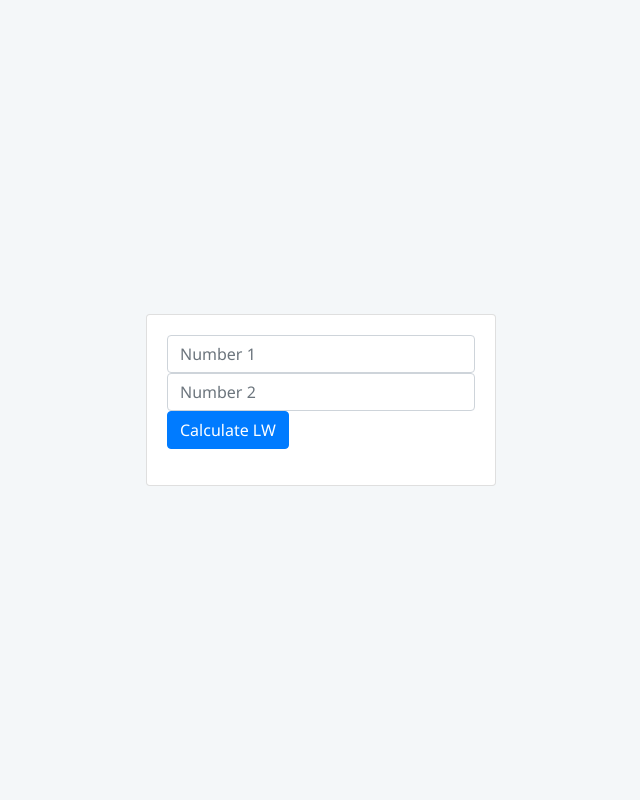
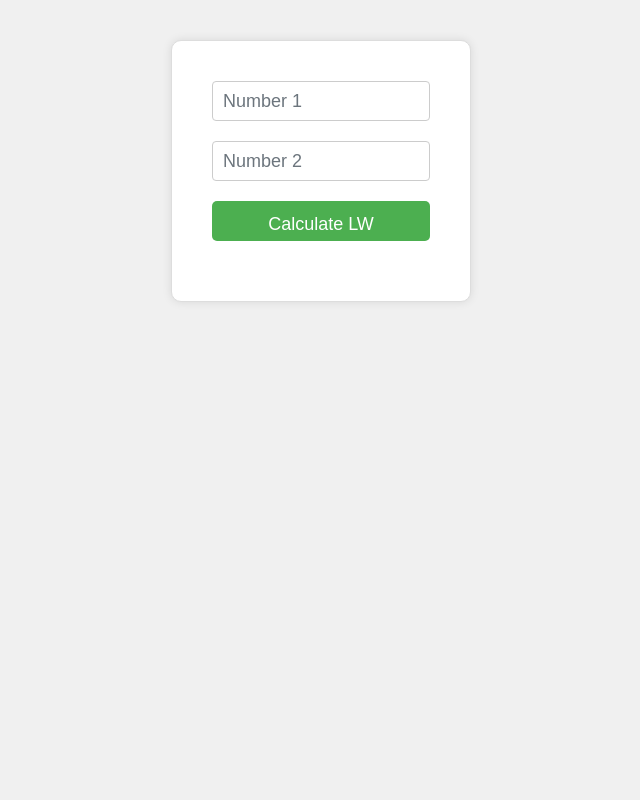
Before and after one commit to anushkaaa11/AWS_DevOps, a Flask app: page / in a window 1280 px wide. Shown: the whole page, without its empty margins (319-959 px from the left). Run offline with Flask 2, Linux system fonts and the light colour scheme; some libraries are stand-ins or nearby versions.

Commit message:
Update index.html

```diff
--- a/templates/index.html
+++ b/templates/index.html
@@ -5,83 +5,52 @@
   <link rel="stylesheet" href="https://maxcdn.bootstrapcdn.com/bootstrap/4.0.0/css/bootstrap.min.css">
   <style>
     body {
-    margin: 0;
-    padding: 0;
-    box-sizing: border-box;
-    display: flex;
-    justify-content: center;
-    align-items: center;
-    height: 100vh;
-    background-color: #f4f7f9; /* Light background for a clean look */
-    font-family: 'Segoe UI', Tahoma, Geneva, Verdana, sans-serif;
-}
-#calculator {
-    width: 300px;
-    margin: 50px auto;
-    padding: 20px;
-    border-radius: 12px;
-    background: #f7f9fc;
-    box-shadow: 0 4px 10px rgba(0, 0, 0, 0.1);
-    display: flex;
-    flex-direction: column;
-    gap: 10px;
+      font-family: Arial, sans-serif;
+      background-color: #f0f0f0;
     }
 
-#calculator .display {
-    height: 60px;
-    padding: 10px;
-    border-radius: 8px;
-    background: #ffffff;
-    font-size: 24px;
-    text-align: right;
-    color: #333;
+    #calc-form {
+      width: 300px;
+      margin: 40px auto;
+      padding: 20px;
+      background-color: #fff;
       border: 1px solid #ddd;
-    box-shadow: inset 0 2px 4px rgba(0, 0, 0, 0.1);
+      border-radius: 10px;
+      box-shadow: 0 0 10px rgba(0, 0, 0, 0.1);
     }
 
-#calculator .buttons {
-    display: grid;
-    grid-template-columns: repeat(4, 1fr);
-    gap: 10px;
+    #calc-form input[type="number"] {
+      width: 100%;
+      height: 40px;
+      margin-bottom: 20px;
+      padding: 10px;
+      font-size: 18px;
+      border: 1px solid #ccc;
     }
 
-#calculator .buttons button {
-    padding: 15px;
+    #calc-form button[type="submit"] {
+      width: 100%;
+      height: 40px;
+      background-color: #4CAF50;
+      color: #fff;
+      padding: 10px;
       font-size: 18px;
       border: none;
-    border-radius: 8px;
-    background: #e0e7ff;
-    color: #333;
+      border-radius: 5px;
       cursor: pointer;
-    transition: background 0.2s ease, transform 0.1s ease;
-    box-shadow: 0 2px 4px rgba(0, 0, 0, 0.1);
     }
 
-#calculator .buttons button:hover {
-    background: #c7d2fe;
+    #calc-form button[type="submit"]:hover {
+      background-color: #3e8e41;
     }
 
-#calculator .buttons button:active {
-    background: #a5b4fc;
-    transform: scale(0.95);
-}
-
-#calculator .buttons button.operator {
-    background: #fef3c7;
-}
-
-#calculator .buttons button.clear {
-    background: #fecaca;
-}
-
-#calculator .buttons button.equals {
-    background: #bbf7d0;
-    color: #075985;
-}
-#calculator .buttons button:focus {
-    outline: 2px solid #60a5fa;
+    #result {
+      font-size: 24px;
+      font-weight: bold;
+      margin-top: 20px;
     }
   </style>
+
 </head>
 <body>
   <div class="container">
```
Lines whose indentation alone changed are shown as unchanged.
